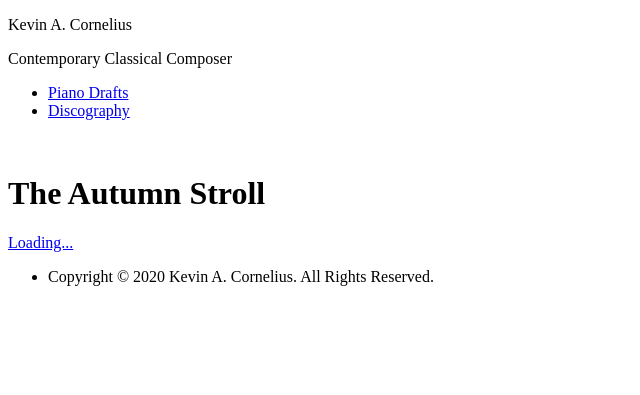
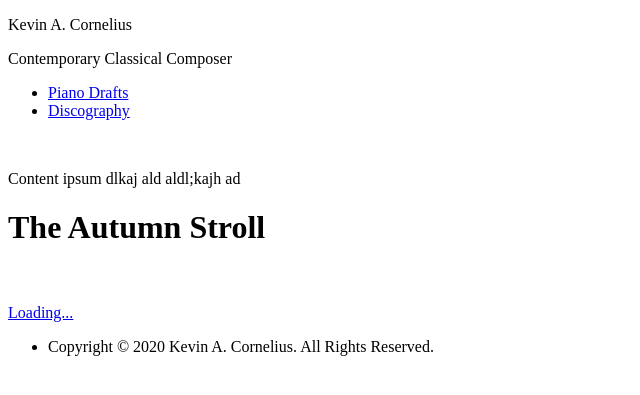
Before and after one commit to kevinacornelius/kevinacornelius.github.io, a Jekyll site: the page built from discography/the-autumn-stroll.html, in a window 1280 px wide. Shown: the top 395 px of the page, without its empty margins (0-640 px from the left). Built offline with Jekyll 4.4.1, drawn with Linux system fonts in a browser that asks for light colours; nearby versions of some CDN libraries; a script that is not in the unit is left out.

Commit message:
Update the-autumn-stroll.html

```diff
--- a/discography/the-autumn-stroll.html
+++ b/discography/the-autumn-stroll.html
@@ -2,6 +2,7 @@
 layout: default-music
 title: The Autumn Stroll
 ---
+<p>Content ipsum dlkaj ald aldl;kajh ad</p>
 
 <div id="page-site-header" class="autumnstroll">
     <div class="overlay"></div>
@@ -11,7 +12,7 @@ title: The Autumn Stroll
         </div>
     </header>
 </div>
-
+<br /><br />
 <div id="gumroad">
     <script src="https://gumroad.com/js/gumroad-embed.js"></script>
     <div class="gumroad-product-embed" data-gumroad-product-id="FuImA"><a href="https://gumroad.com/l/FuImA">Loading...</a></div>
```
